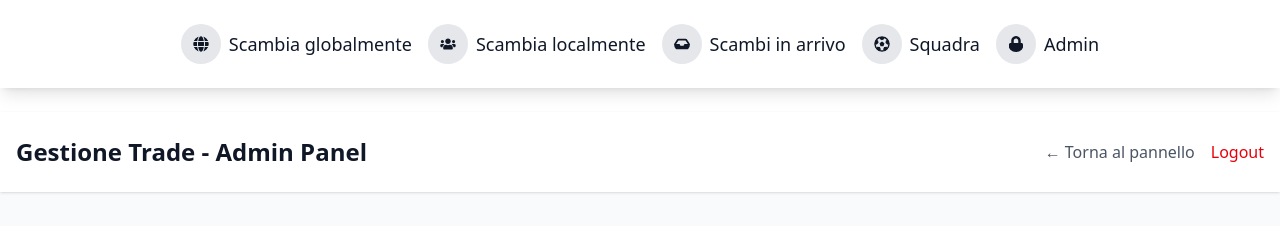
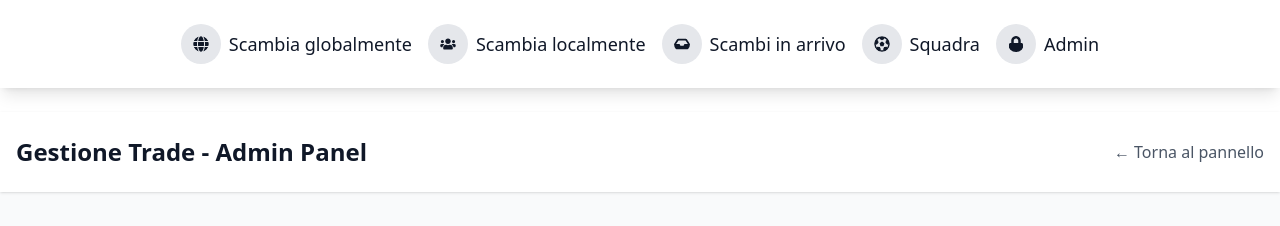
Before and after one commit to Obamium68/fanta_trade, a Next.js app: page /admin/manage/trades in a window 1280 px wide. Shown: the top 226 px of the page. Built offline with nearby package versions, Linux system fonts and the light colour scheme; no server answers; the database is empty.

Commit message:
FIxed admin logout

```diff
--- a/app/admin/manage/trades/page.tsx
+++ b/app/admin/manage/trades/page.tsx
@@ -64,9 +64,7 @@ export default async function AdminTradesPage() {
                 <a href="/admin/" className="text-gray-600 hover:text-gray-900">
                   ← Torna al pannello
                 </a>
-                <a href="/admin/logout" className="text-red-600 hover:text-red-800">
-                  Logout
-                </a>
+
               </div>
             </div>
           </div>
```
